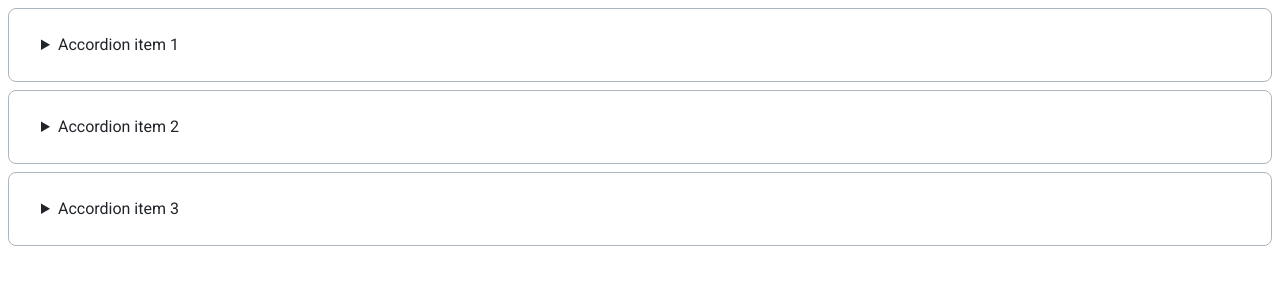
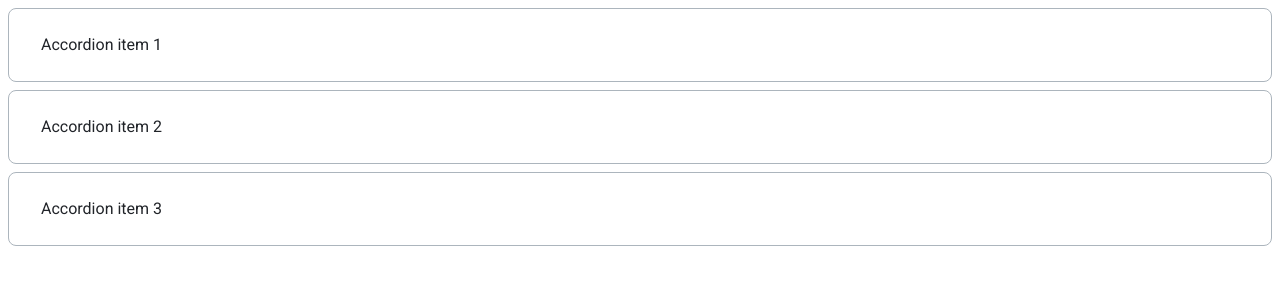
Before and after one commit to js-tasks-ru/htmlcss-20220210_abdirazakyersin, a website: page 03-lection1/02-accordion/index.html in a window 1280 px wide. Drawn offline with Linux system fonts and the light colour scheme.

Commit message:
03-02-accordion

```diff
--- a/03-lection1/02-accordion/accordion.css
+++ b/03-lection1/02-accordion/accordion.css
@@ -13,10 +13,12 @@
     font-size: 16px;
     line-height: 24px;
     color: var(--black);
+    cursor: pointer;
 }
-.accordion__summary::-webkit-details-marker {
-    display: none;
-}
+
+summary {list-style: none}
+summary::-webkit-details-marker {display: none; }
+
 .accordion__text {
     margin: 8px 0;
     font-size: 16px;
```
